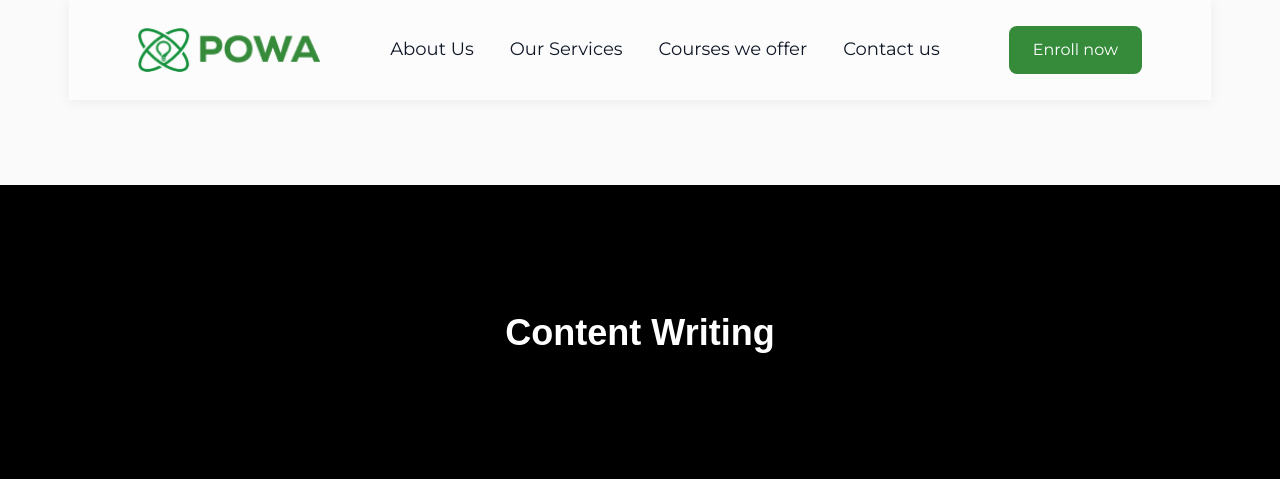
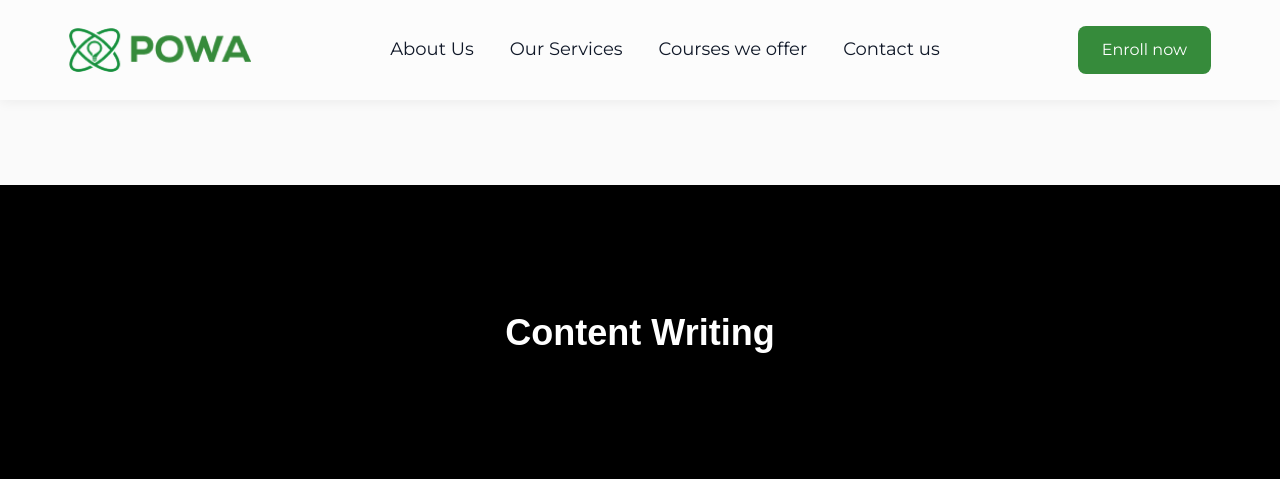
Before and after one commit to sobee-dev/powa, a Flask app: page /courses/content-writing in a window 1280 px wide. Shown: the top 479 px of the page. Run offline with Flask 3, Linux system fonts and the light colour scheme; style sheets or scripts are compiled from the project's sources; parts of the project's set-up code (start-up, migrations or seed data) failed here and were passed over; some web fonts are replaced.

Commit message:
header fix

```diff
--- a/templates/course-details.html
+++ b/templates/course-details.html
@@ -9,7 +9,7 @@
   <link rel="icon" type="image/png" href="{{ url_for('static', filename='img/powa-favicon.ico') }}">
 </head>
 <body>
-    <div class="page-wrapper">
+    <div class="">
     {% include 'header.html' %}
     </div>
 
```
